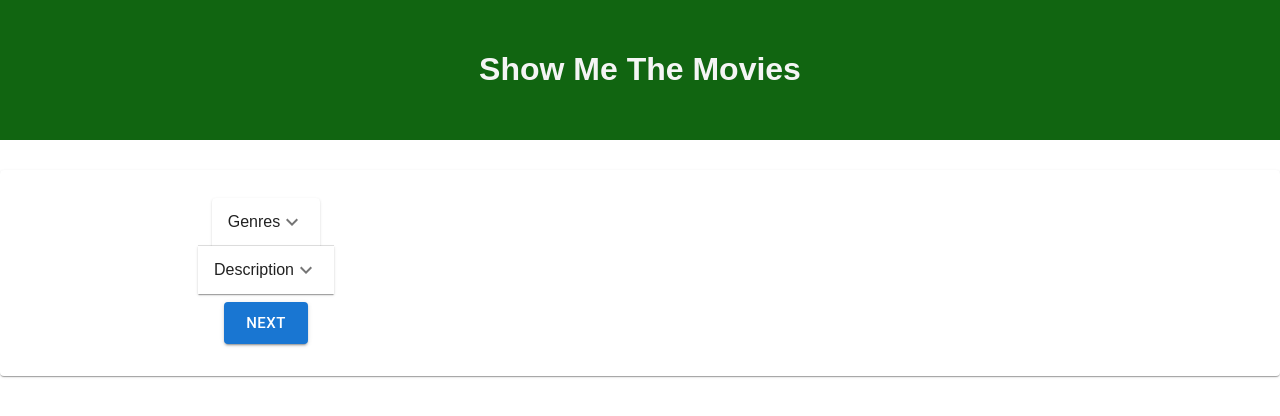
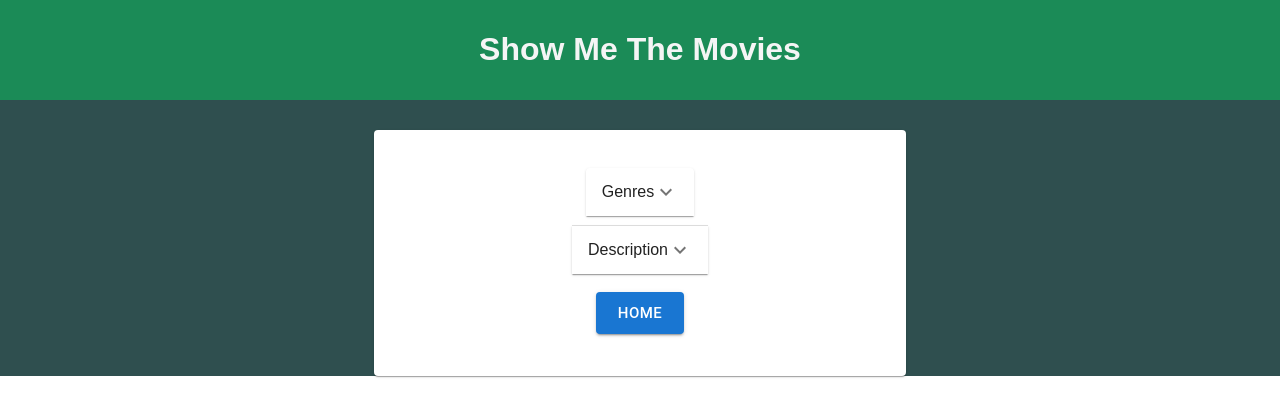
Before and after one commit to RyanOlson86/weekend-movie-sagas, a React (Vite) app: page /#/details in a window 1280 px wide. Shown: the top 416 px of the page. Built offline with nearby package versions, Linux system fonts and the light colour scheme.

Commit message:
Added some styling to MUI page and updated testId props. All tests passing

```diff
--- a/src/components/App/App.css
+++ b/src/components/App/App.css
@@ -1,12 +1,18 @@
 .App {
   text-align: center;
+  display: flex;
+  flex-direction: column;
+  flex-wrap: wrap;
+  align-items: center;
+  background-color: darkslategray;
 }
 
 .header {
-  background-color: #116511;
+  background-color: #1b8b57;
     color: whitesmoke;
     margin: 0px;
-    padding: 30px;
+    padding: 10px;
     font-family: fantasy;
     margin-bottom: 30px;
+    width: -webkit-fill-available;
 }
--- a/src/components/DetailsPage/DetailsPage.jsx
+++ b/src/components/DetailsPage/DetailsPage.jsx
@@ -3,6 +3,7 @@ import { useSelector } from "react-redux";
 import { useHistory } from "react-router-dom/cjs/react-router-dom.min";
 import { Card, CardContent, Button, CardActions, Typography, Accordion, AccordionDetails, AccordionSummary } from "@mui/material";
 import ExpandMoreIcon from "@mui/icons-material/ExpandMore";
+import { Margin } from "@mui/icons-material";
 
 function DetailsPage() {
   const history = useHistory();
@@ -17,6 +18,11 @@ function DetailsPage() {
   // On click, change page to home page
   const handleClick = () => {
     history.push("/");
+  };
+
+  const myStyle = {
+    backgroundColor: "white",
+    borderRadius: "5px",
   };
 
   return (
@@ -36,7 +42,7 @@ function DetailsPage() {
       <button data-testid="toList" onClick={handleClick}>
         HOME
       </button> */}
-      <Card>
+      <Card inputProps={{"data-testid":"movieDetails"}} >
         <CardContent
           sx={{
             width: "500px",
@@ -51,8 +57,8 @@ function DetailsPage() {
 
           <img src={movieDetails?.poster} />
 
-          <Accordion>
-            <AccordionSummary expandIcon={<ExpandMoreIcon />} aria-controls="panel1-content" id="panel1-header">
+          <Accordion sx={{margin: "10px"}}>
+            <AccordionSummary expandIcon={<ExpandMoreIcon />} aria-controls="panel1-content" id="panel1-header" sx={myStyle}>
               Genres
             </AccordionSummary>
             <AccordionDetails>
@@ -63,7 +69,7 @@ function DetailsPage() {
           </Accordion>
 
           <Accordion>
-            <AccordionSummary expandIcon={<ExpandMoreIcon />} aria-controls="panel1-content" id="panel1-header">
+            <AccordionSummary expandIcon={<ExpandMoreIcon />} aria-controls="panel1-content" id="panel1-header" sx={myStyle}>
               Description
             </AccordionSummary>
             <AccordionDetails>{movieDetails?.description}</AccordionDetails>
@@ -80,8 +86,8 @@ function DetailsPage() {
             ></TextField>
           </Box> */}
           <CardActions>
-            <Button size="large" variant="contained" onClick={handleClick} data-testid="next">
-              NEXT
+            <Button size="large" variant="contained" onClick={handleClick} data-testid="toList" sx={{margin: "10px"}}>
+              HOME
             </Button>
           </CardActions>
         </CardContent>
```
